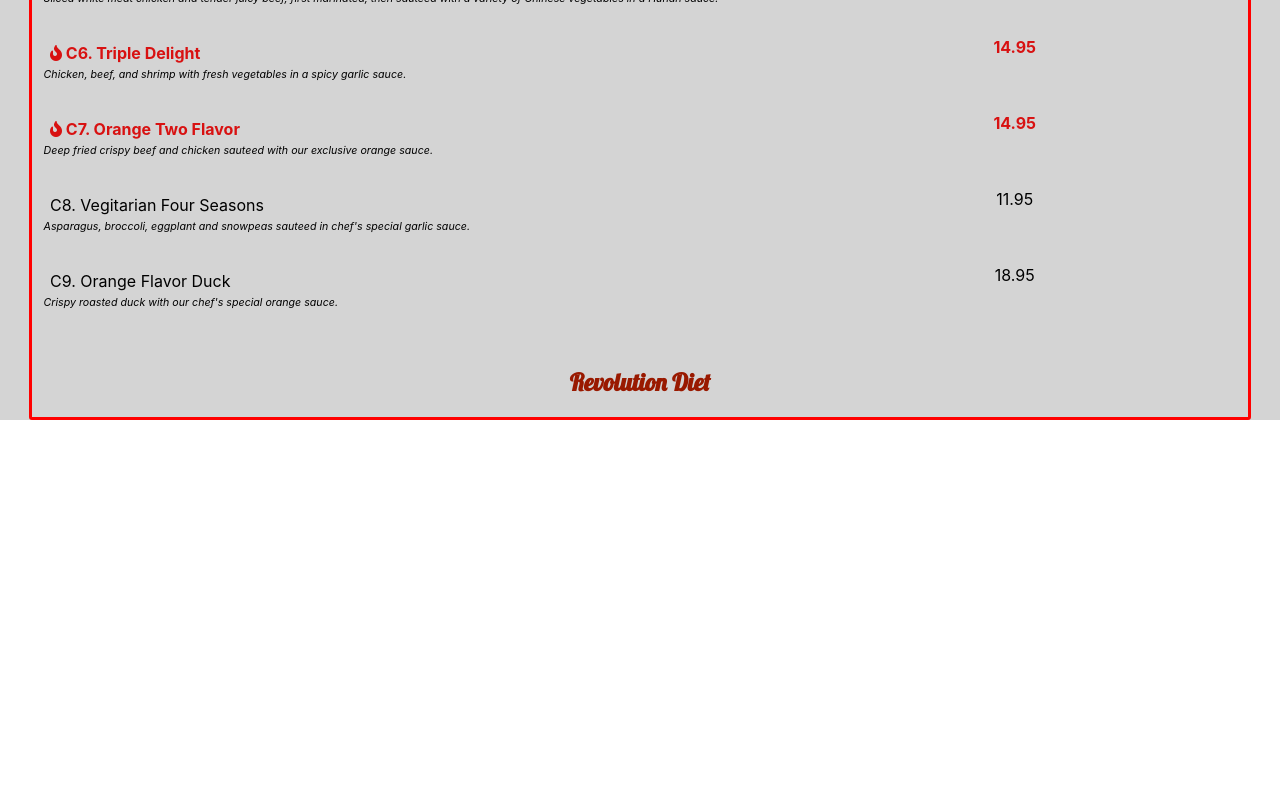
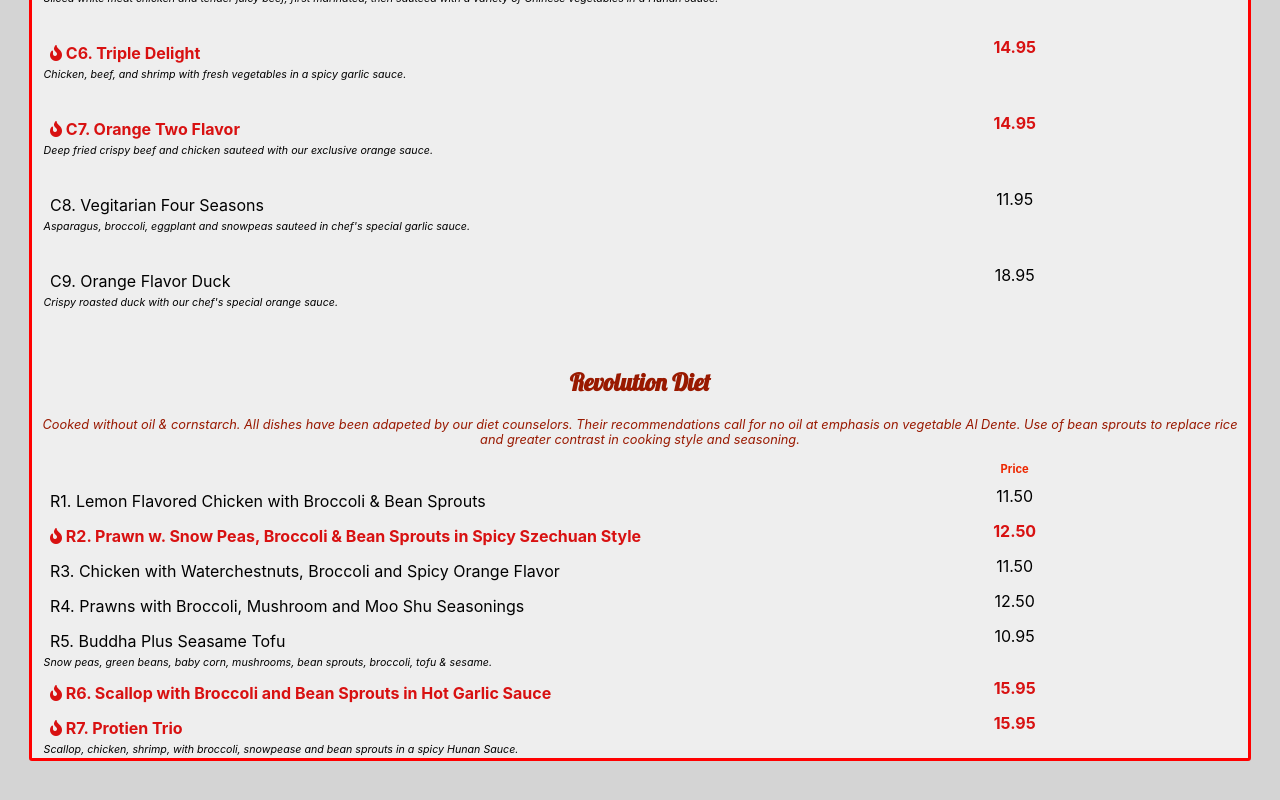
Before and after one commit to ZenkaiDeveloper/Kingston-Wok-React, a React (Create React App) app: page /menu/chinese in a window 1280 px wide. Shown: the part 4887-5687 px from the top of the page. Before the commit the page ends 5307 px from the top, so only its background shows below. Built offline with nearby package versions, Linux system fonts and the light colour scheme.

Commit message:
finished chinese menu section

```diff
--- a/src/components/Categories/Chinese/Chef.js
+++ b/src/components/Categories/Chinese/Chef.js
@@ -67,6 +67,34 @@ class ChefSpecials extends React.Component{
           </tbody>
         </table>
         <h2 style={{marginTop:"2rem"}}>Revolution Diet</h2>
+        <p className="revolution-description">Cooked without oil & cornstarch. All dishes have been adapeted by our diet counselors. Their recommendations call for no oil at emphasis on vegetable Al Dente. Use of bean sprouts to replace rice and greater contrast in cooking style and seasoning.</p>
+        <table>
+          <thead>
+            <tr>
+              <th className="item-area"></th>
+              <th className="table-headers table-pint"> </th>
+              <th style={{textAlign:"center"}} className="table-headers table-quart">Price</th>
+            </tr>
+          </thead>
+          <tbody>
+            {this.props.listItem("R1. Lemon Flavored Chicken with Broccoli & Bean Sprouts"," ",11.50.toPrecision(4))}
+            {this.props.listItem("R2. Prawn w. Snow Peas, Broccoli & Bean Sprouts in Spicy Szechuan Style"," ",12.50.toPrecision(4), true)}
+            {this.props.listItem("R3. Chicken with Waterchestnuts, Broccoli and Spicy Orange Flavor"," ",11.50.toPrecision(4))}
+            {this.props.listItem("R4. Prawns with Broccoli, Mushroom and Moo Shu Seasonings"," ",12.50.toPrecision(4))}
+            {this.props.listItem("R5. Buddha Plus Seasame Tofu"," ",10.95)}
+            <tr>
+              <td id="rev-diet" className="chef-description" colspan="3"><small>Snow peas, green beans, baby corn, mushrooms, bean sprouts, broccoli, tofu & sesame.</small></td>
+            </tr>
+            {this.props.listItem("R6. Scallop with Broccoli and Bean Sprouts in Hot Garlic Sauce"," ",15.95, true)}
+
+
+            {this.props.listItem("R7. Protien Trio"," ",15.95, true)}
+            <tr>
+              <td id="rev-diet" className="chef-description" colspan="3"><small>Scallop, chicken, shrimp, with broccoli, snowpease and bean sprouts in a spicy Hunan Sauce.</small></td>
+            </tr>
+
+          </tbody>
+        </table>
       </div>
     )
   }
--- a/src/components/ChineseMenu.js
+++ b/src/components/ChineseMenu.js
@@ -85,7 +85,7 @@ class ChineseMenu extends React.Component{
           <option value="Pork">Pork</option>
           <option value="Seafood">Seafood</option>
           <option value="Vegetables">Vegetable Dishes</option>
-          <option value="Chefs Special">Chefs Special</option>
+          <option value="Chef">Chefs Special</option>
         </select>
         <div ref={this.Soups}>
           <Soups listSoup={this.listFoodItem}/>
--- a/src/styles/Categories.css
+++ b/src/styles/Categories.css
@@ -47,6 +47,7 @@ table{
   margin-top:5rem;
   border: 3px solid red;
   border-radius: 3px;
+  background-color: #eee;
 }
 
 .Chef h2{
@@ -58,5 +59,13 @@ table{
   font-size:.8rem;
   font-style: italic;
   text-align: left;
+}
 
+#rev-diet{
+  padding:0 .4rem 0rem .6rem;
 }
+
+.revolution-description{
+  font-size: .8rem;
+  font-style: italic;
+}
--- a/src/styles/ChineseMenu.css
+++ b/src/styles/ChineseMenu.css
@@ -1,6 +1,7 @@
 .chinese-menu{
   min-height:100vh;
   background-color:#d4d4d4;
+  padding-bottom: 5rem;
 }
 
 .category-select{
```
